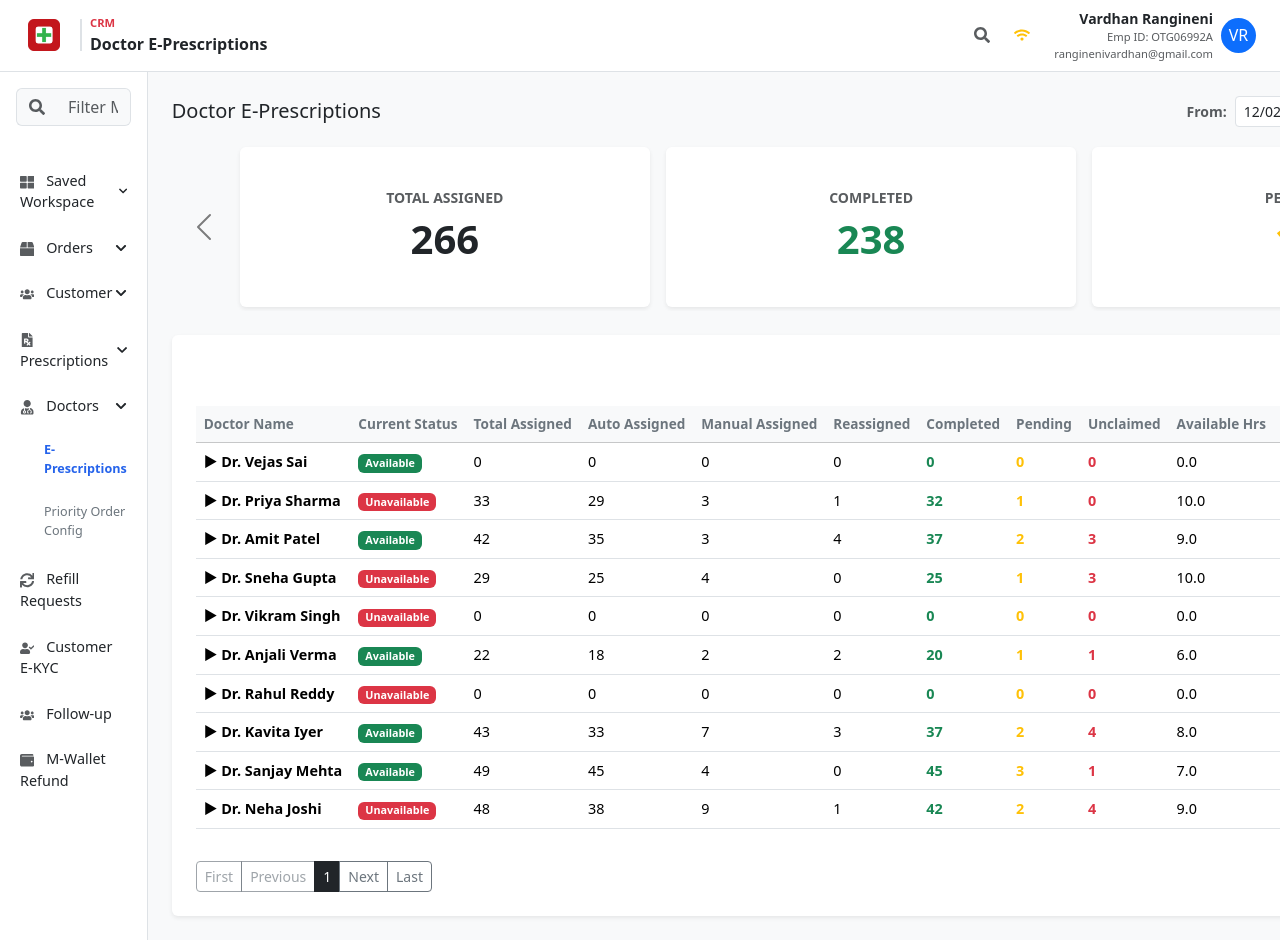
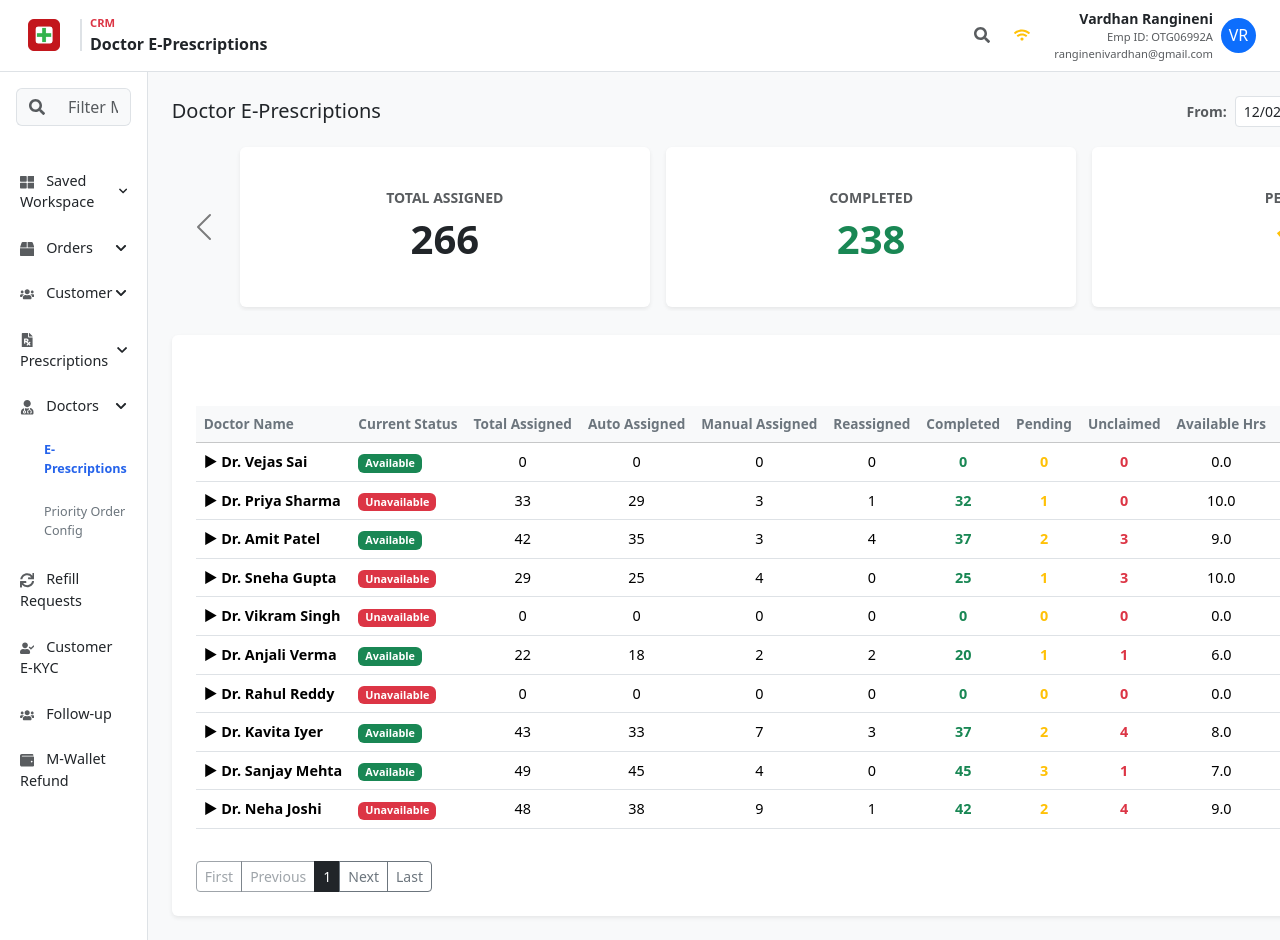
Before and after one commit to VardhanRangineni/Doctors, a React (Vite) app: page / in a window 1280 px wide. Shown: the top 940 px of the page. Built offline with nearby package versions, Linux system fonts and the light colour scheme.

Commit message:
Update Dashboard.jsx

```diff
--- a/src/components/Dashboard.jsx
+++ b/src/components/Dashboard.jsx
@@ -281,16 +281,16 @@ const Dashboard = () => {
                                     <tr>
                                         <th>Doctor Name</th>
                                         <th>Current Status</th>
-                                        <th>Total Assigned</th>
-                                        <th>Auto Assigned</th>
-                                        <th>Manual Assigned</th>
-                                        <th>Reassigned</th>
-                                        <th>Completed</th>
-                                        <th>Pending</th>
-                                        <th>Unclaimed</th>
-                                        <th>Available Hrs</th>
-                                        <th>Idle Time</th>
-                                        <th>Avg Time / Order (in mins)</th>
+                                        <th className="text-center">Total Assigned</th>
+                                        <th className="text-center">Auto Assigned</th>
+                                        <th className="text-center">Manual Assigned</th>
+                                        <th className="text-center">Reassigned</th>
+                                        <th className="text-center">Completed</th>
+                                        <th className="text-center">Pending</th>
+                                        <th className="text-center">Unclaimed</th>
+                                        <th className="text-center">Available Hrs</th>
+                                        <th className="text-center">Idle Time</th>
+                                        <th className="text-center">Avg Time / Order (in mins)</th>
                                     </tr>
                                 </thead>
                                 <tbody>
@@ -310,16 +310,16 @@ const Dashboard = () => {
                                                         {doctor.status}
                                                     </span>
                                                 </td>
-                                                <td>{doctor.metrics.totalAssigned}</td>
-                                                <td>{doctor.metrics.autoAssigned}</td>
-                                                <td>{doctor.metrics.manualAssigned}</td>
-                                                <td>{doctor.metrics.reassigned}</td>
-                                                <td className="text-success fw-bold">{doctor.metrics.completed}</td>
-                                                <td className="text-warning fw-bold">{doctor.metrics.pending}</td>
-                                                <td className="text-danger fw-bold">{doctor.metrics.unclaimed}</td>
-                                                <td>{doctor.timeData.availableHours}</td>
-                                                <td className="text-muted fw-bold">{doctor.timeData.idleTime}</td>
-                                                <td>{doctor.timeData.avgOrdersPerHour}</td>
+                                                <td className="text-center">{doctor.metrics.totalAssigned}</td>
+                                                <td className="text-center">{doctor.metrics.autoAssigned}</td>
+                                                <td className="text-center">{doctor.metrics.manualAssigned}</td>
+                                                <td className="text-center">{doctor.metrics.reassigned}</td>
+                                                <td className="text-center text-success fw-bold">{doctor.metrics.completed}</td>
+                                                <td className="text-center text-warning fw-bold">{doctor.metrics.pending}</td>
+                                                <td className="text-center text-danger fw-bold">{doctor.metrics.unclaimed}</td>
+                                                <td className="text-center">{doctor.timeData.availableHours}</td>
+                                                <td className="text-center text-muted fw-bold">{doctor.timeData.idleTime}</td>
+                                                <td className="text-center">{doctor.timeData.avgOrdersPerHour}</td>
                                             </tr>
                                             {expandedDoctorId === doctor.id && (
                                                 <tr>
```
